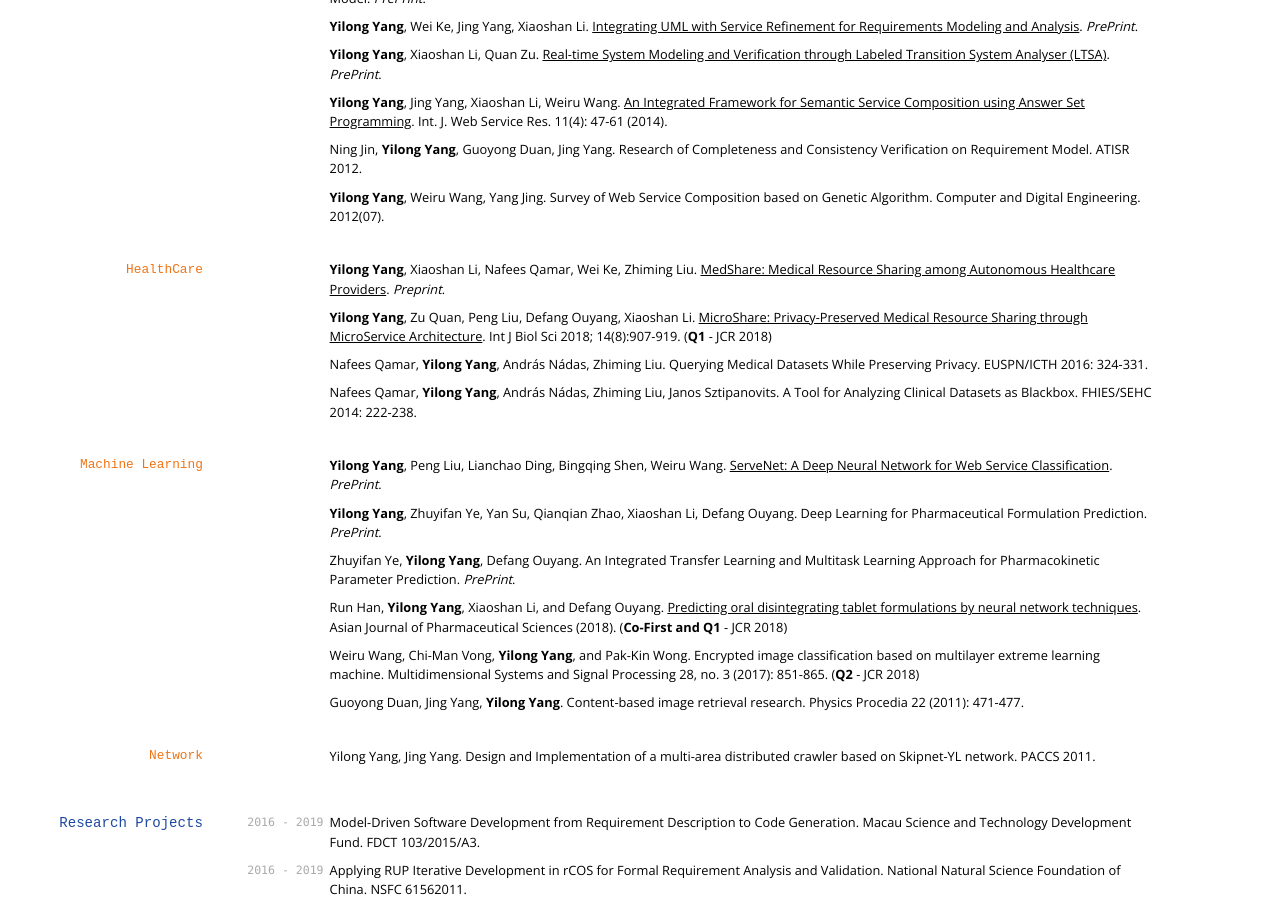
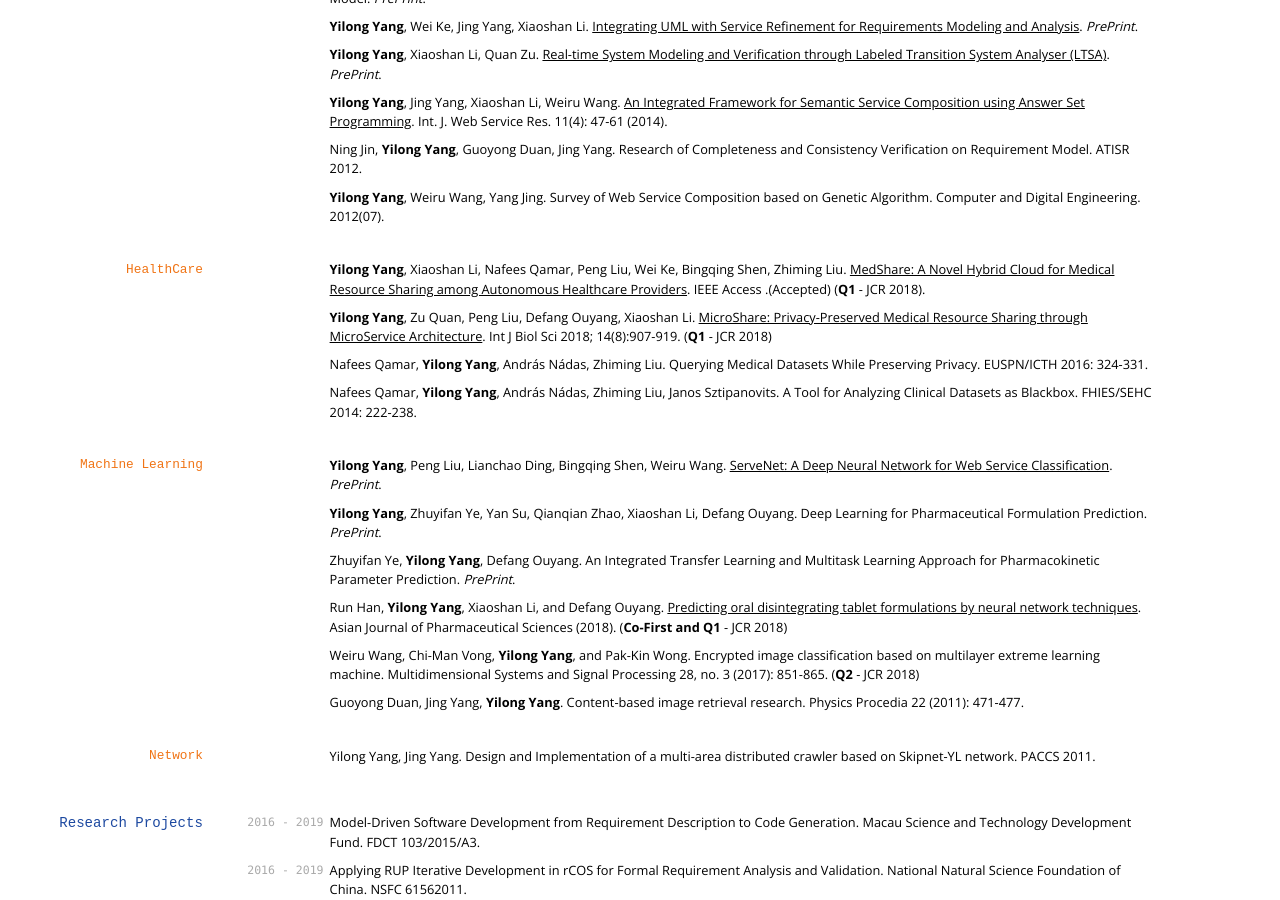
Before and after one commit to yylonly/yylonly.github.io, a Jekyll site: the page built from index.md, in a window 1280 px wide and 900 px high, scrolled down 576 px. Built offline with Jekyll 4.4.1, drawn with Linux system fonts in a browser that asks for light colours; nearby versions of some CDN libraries; some web fonts are replaced.

Commit message:
Update index.md

```diff
--- a/index.md
+++ b/index.md
@@ -53,7 +53,7 @@ Ning Jin, **Yilong Yang**, Guoyong Duan, Jing Yang. Research of Completeness and
 
 ### HealthCare
 
-**Yilong Yang**, Xiaoshan Li, Nafees Qamar, Wei Ke, Zhiming Liu. [MedShare: Medical Resource Sharing among Autonomous Healthcare Providers](https://www.researchgate.net/publication/323770968_MedShare_Medical_Resource_Sharing_among_Autonomous_Healthcare_Providers). *Preprint*.
+**Yilong Yang**, Xiaoshan Li, Nafees Qamar, Peng Liu, Wei Ke, Bingqing Shen, Zhiming Liu. [MedShare: A Novel Hybrid Cloud for Medical Resource Sharing among Autonomous Healthcare Providers](https://www.researchgate.net/publication/323770968_MedShare_Medical_Resource_Sharing_among_Autonomous_Healthcare_Providers). IEEE Access .(Accepted) (**Q1** - JCR 2018).
 
 **Yilong Yang**, Zu Quan, Peng Liu, Defang Ouyang, Xiaoshan Li. [MicroShare: Privacy-Preserved Medical Resource Sharing through MicroService Architecture](https://www.researchgate.net/publication/325518439_MicroShare_Privacy-Preserved_Medical_Resource_Sharing_through_MicroService_Architecture). Int J Biol Sci 2018; 14(8):907-919. (**Q1** - JCR 2018)
 
```
